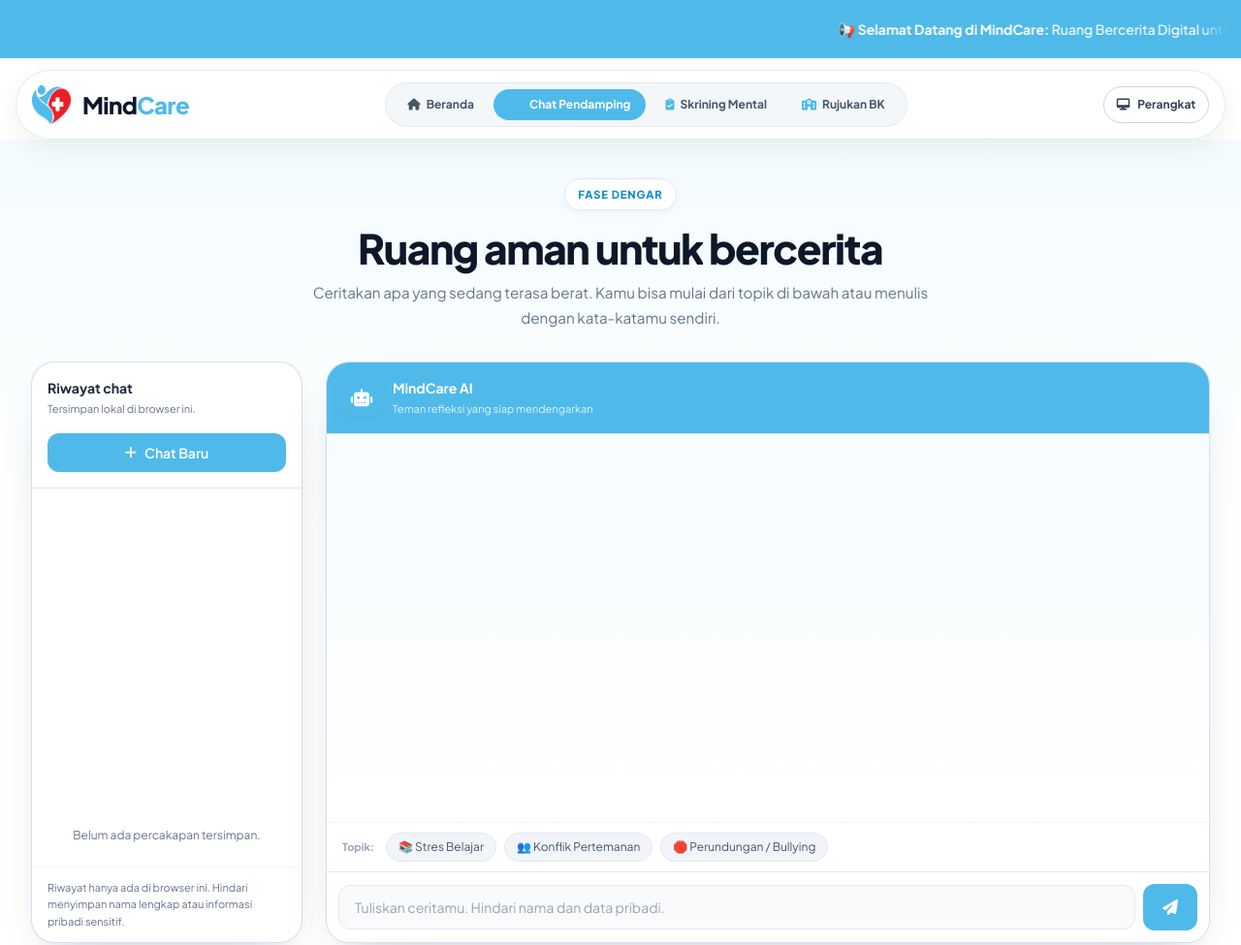
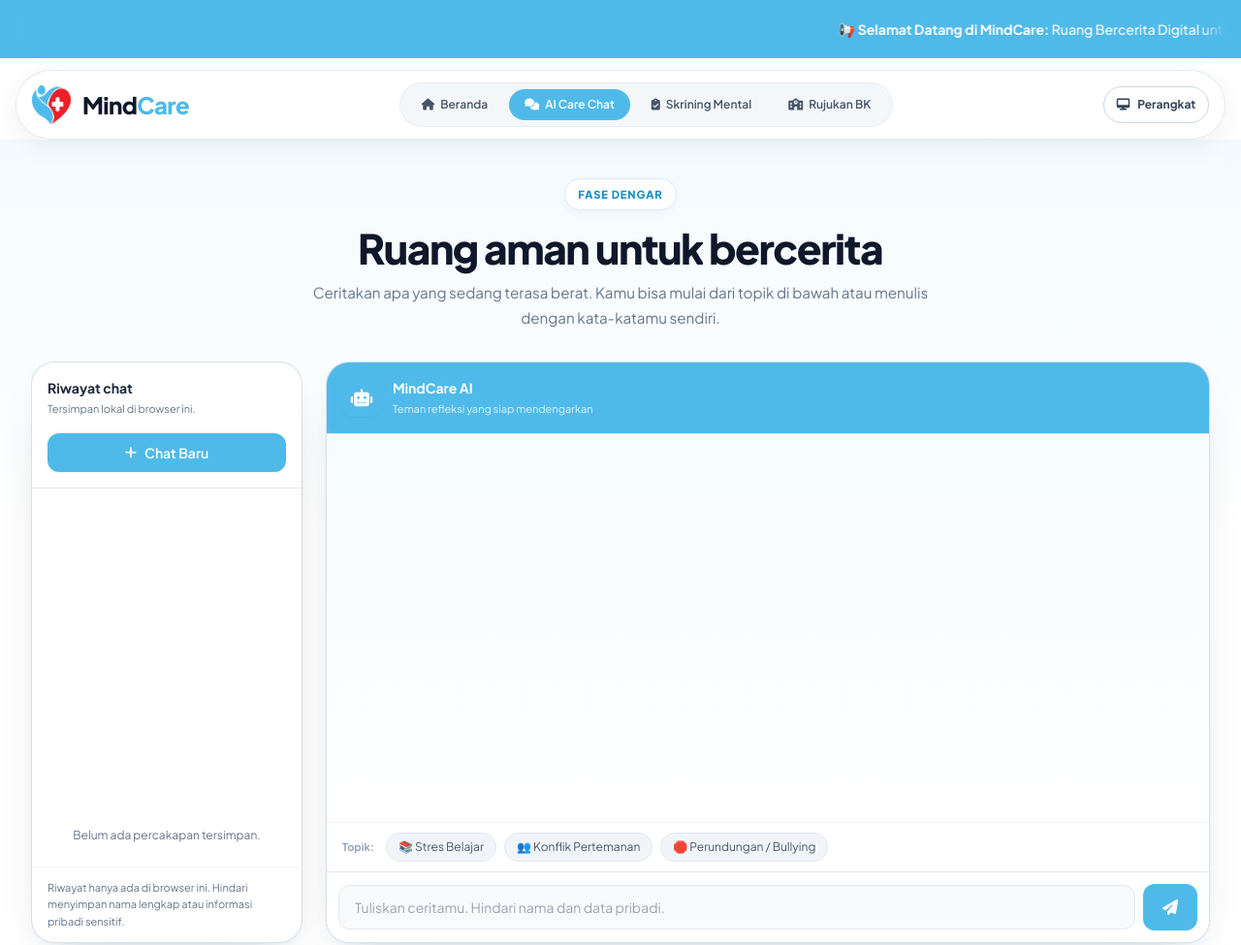
Before and after one commit to sayyidmuhammad2974-lgtm/MindCare, a plain HTML site: page chat.html in a window 1280 px wide. Shown: the top 975 px of the page at 97% size. Drawn offline with nearby package versions, Linux system fonts and the light colour scheme.

Commit message:
update nav chat

```diff
--- a/chat.html
+++ b/chat.html
@@ -46,21 +46,29 @@
                 </div>
             </a>
 
-            <!-- Desktop Navigation Tabs -->
-            <nav class="hidden lg:flex items-center gap-1 bg-slate-50 p-1.5 rounded-full border border-slate-200/80 text-xs font-bold text-slate-600">
-                <a href="index.html" data-nav="landing" class="nav-link active px-4 py-1.5 rounded-full transition flex items-center gap-1.5">
-                    <i class="fa-solid fa-house"></i> Beranda
-                </a>
-                <a href="chat.html" data-nav="chat" class="nav-link px-4 py-1.5 rounded-full transition flex items-center gap-1.5">
-                    <i class="fa-solid fa-comments brand-blue-text"></i> Chat Pendamping
-                </a>
-                <a href="skrining.html" data-nav="skrining" class="nav-link px-4 py-1.5 rounded-full transition flex items-center gap-1.5">
-                    <i class="fa-solid fa-clipboard-check brand-blue-text"></i> Skrining Mental
-                </a>
-                <a href="rujukan.html" data-nav="rujukan" class="nav-link px-4 py-1.5 rounded-full transition flex items-center gap-1.5">
-                    <i class="fa-solid fa-school brand-blue-text"></i> Rujukan BK
-                </a>
-            </nav>
+            <!-- NAVBAR UNTUK HALAMAN CHAT.HTML -->
+<nav class="hidden md:flex items-center gap-1.5 bg-slate-100/80 p-1.5 rounded-full border border-slate-200/60 text-xs font-semibold">
+    <a href="index.html" class="px-4 py-2 rounded-full text-slate-600 hover:text-slate-900 transition flex items-center gap-1.5">
+        <i class="fa-solid fa-house text-[12px]"></i>
+        <span>Beranda</span>
+    </a>
+
+    <!-- MENU AKTIF CHAT (LENGKAP DENGAN ICON & TEKS TERSTANDAR) -->
+    <a href="chat.html" class="px-4 py-2 rounded-full brand-blue-bg text-white shadow-xs flex items-center gap-1.5">
+        <i class="fa-solid fa-comments text-[12px] text-white"></i>
+        <span>AI Care Chat</span>
+    </a>
+
+    <a href="skrining.html" class="px-4 py-2 rounded-full text-slate-600 hover:text-slate-900 transition flex items-center gap-1.5">
+        <i class="fa-solid fa-clipboard-check text-[12px]"></i>
+        <span>Skrining Mental</span>
+    </a>
+
+    <a href="rujukan.html" class="px-4 py-2 rounded-full text-slate-600 hover:text-slate-900 transition flex items-center gap-1.5">
+        <i class="fa-solid fa-school text-[12px]"></i>
+        <span>Rujukan BK</span>
+    </a>
+</nav>
 
             <!-- Display Theme -->
             <button id="theme-toggle" type="button" class="theme-toggle" aria-label="Mode tampilan: Perangkat. Klik untuk mengganti." title="Mode tampilan: Perangkat">
--- a/javascript/script.js
+++ b/javascript/script.js
@@ -673,3 +673,31 @@
         }
     });
 });
+document.addEventListener("DOMContentLoaded", () => {
+    const currentPage = window.location.pathname.split("/").pop() || "index.html";
+
+    // Mapping nama & icon yang konsisten
+    const navItems = [
+        { href: "index.html", text: "Beranda", icon: "fa-house" },
+        { href: "chat.html", text: "AI Care Chat", icon: "fa-comments" },
+        { href: "skrining.html", text: "Skrining Mental", icon: "fa-clipboard-check" },
+        { href: "rujukan.html", text: "Rujukan BK", icon: "fa-school" }
+    ];
+
+    const navContainer = document.querySelector("nav");
+    if (navContainer) {
+        navContainer.innerHTML = navItems.map(item => {
+            const isActive = (currentPage === item.href);
+            const activeClass = isActive
+                ? "brand-blue-bg text-white shadow-xs"
+                : "text-slate-600 hover:text-slate-900 transition";
+
+            return `
+                <a href="${item.href}" class="px-4 py-2 rounded-full ${activeClass} flex items-center gap-1.5">
+                    <i class="fa-solid ${item.icon} text-[12px]"></i>
+                    <span>${item.text}</span>
+                </a>
+            `;
+        }).join("");
+    }
+});
```
Also changed, not shown: index.html (+1 -1 lines), rujukan.html (+1 -1 lines).
